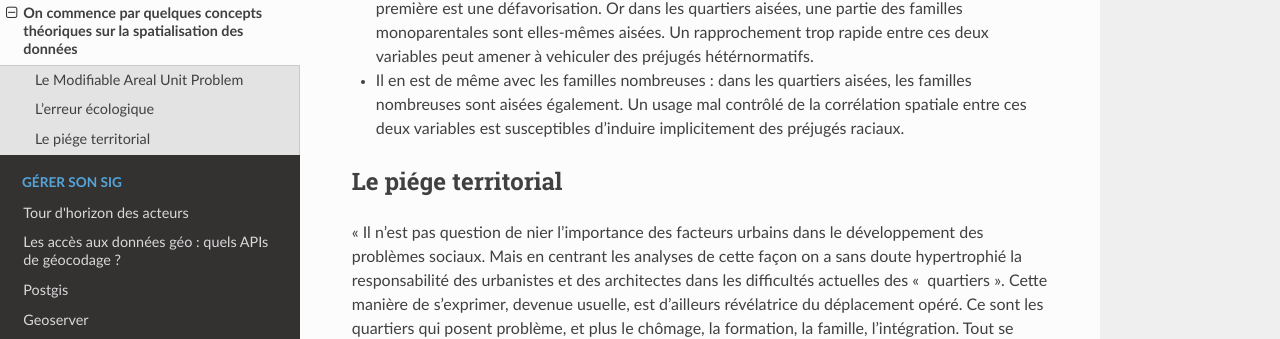
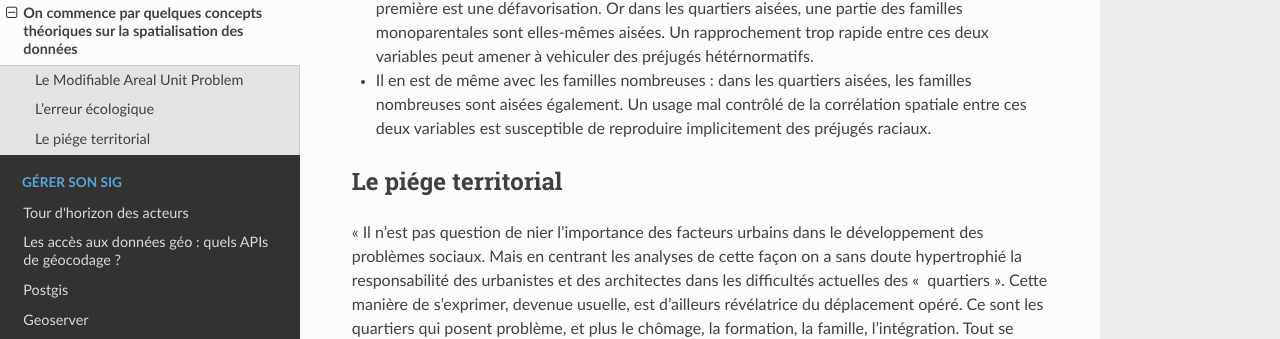
Before and after one commit to JulieDjidji/memocarto, a Sphinx documentation site: the page built from doc/source/concepts.rst, in a window 1280 px wide and 900 px high, scrolled down 3476 px. Shown: the part 187-526 px from the top of the window. Built offline with Sphinx 7.4.7 and the Read the Docs theme 2.0.0, drawn with Linux system fonts in a browser that asks for light colours; pages that are not in the unit, such as notebooks, are missing from menus.

Commit message:
Update concepts.rst

```diff
--- a/doc/source/concepts.rst
+++ b/doc/source/concepts.rst
@@ -54,7 +54,7 @@ La carte de l'organisation spatiale de la pauvreté (dont le titre est choisi à
 
 -  On pourrait faussement en déduire que les personnes agées sont relativement épargnées par la pauvreté. Ceci est absolument faux, le revenu des personnes agées est totalement comparable à celui des autres ménages;
 - Mettre au même plan les familles monoparentales et la pauvreté incite à penser que cette première est une défavorisation. Or dans les quartiers aisées, une partie des familles monoparentales sont elles-mêmes aisées. Un rapprochement trop rapide entre ces deux variables peut amener à vehiculer des préjugés hétérnormatifs.
-- Il en est de même avec les familles nombreuses : dans les quartiers aisées, les familles nombreuses sont aisées également. Un usage mal contrôlé de la  corrélation spatiale entre ces deux variables est susceptibles d'induire implicitement des préjugés raciaux.
+- Il en est de même avec les familles nombreuses : dans les quartiers aisées, les familles nombreuses sont aisées également. Un usage mal contrôlé de la  corrélation spatiale entre ces deux variables est susceptible de reproduire implicitement des préjugés raciaux.
 
 
 
```
